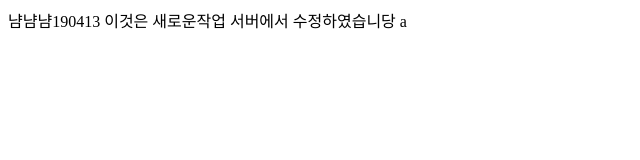
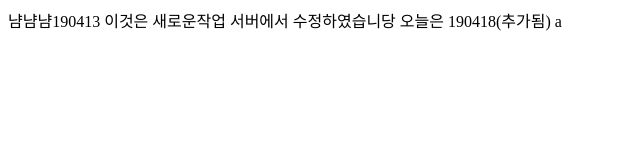
Before and after one commit to neogeo2746/aptanaReposit, a plain HTML site: page index.html in a window 1280 px wide. Shown: the whole page, without its empty margins (0-640 px from the left). Drawn offline with Linux system fonts and the light colour scheme.

Commit message:
190418 내용추가 푸시테스트

```diff
--- a/index.html
+++ b/index.html
@@ -2,5 +2,6 @@
 	<body>
 		냠냠냠190413
 		이것은 새로운작업 서버에서 수정하였습니당
+		오늘은 190418(추가됨)
 	</body>
 </html>a
```
